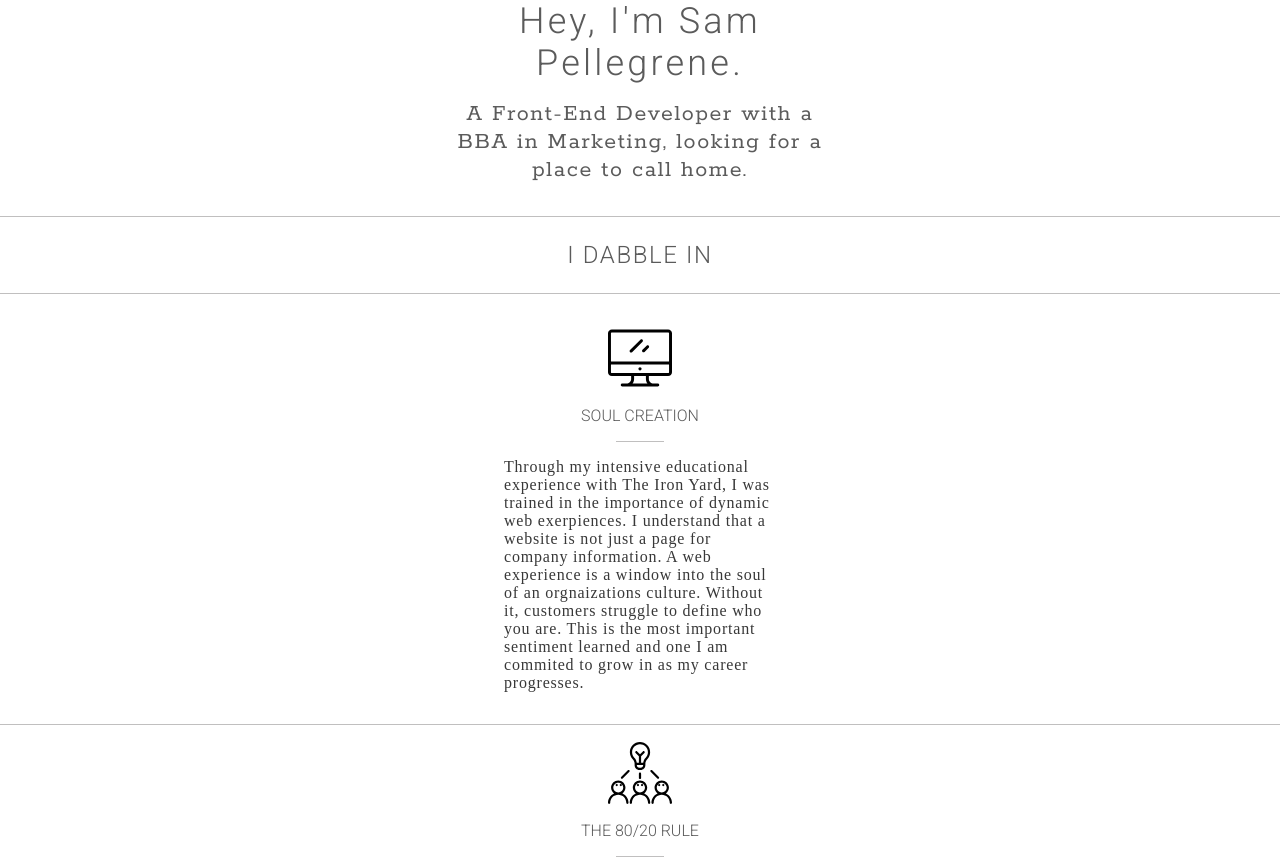
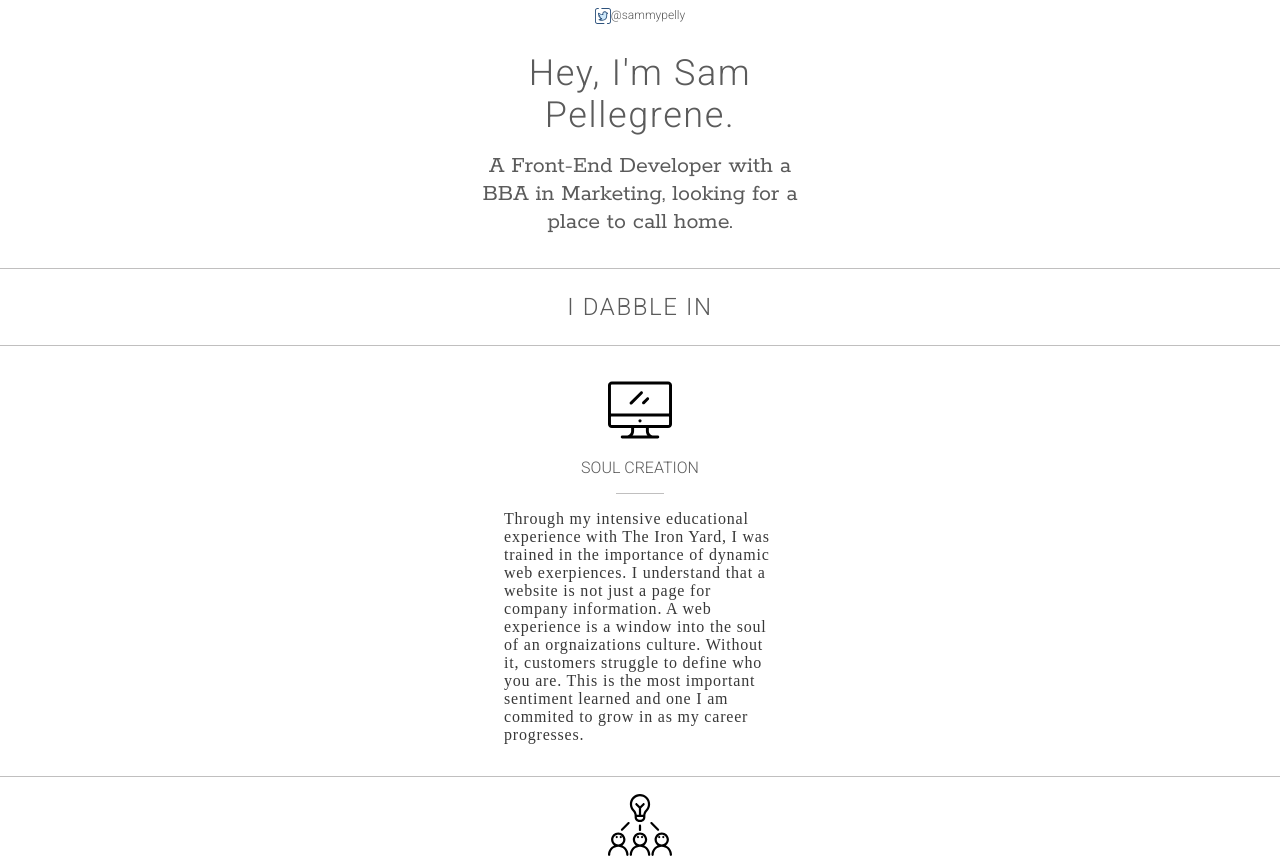
Before and after one commit to SPellegrene/SammyPelly, a website: page index.html in a window 1280 px wide. Shown: the top 860 px of the page. Drawn offline with Linux system fonts and the light colour scheme.

Commit message:
header edits

```diff
--- a/assets/index.css
+++ b/assets/index.css
@@ -2,6 +2,10 @@ body, html {
   box-sizing: border-box;
   margin: 0;
   padding: 0;
+}
+
+a {
+  text-decoration: none;
 }
 
 .main-container {
@@ -15,21 +19,26 @@ body, html {
   width: 100%;
   display: flex;
   justify-content: center;
+  margin-bottom: 1rem;
 }
 
 .twitter-logo {
-  height: 1.5rem;
-  width: 1.5rem;
+  height: 1rem;
+  width: 1rem;
   cursor: pointer;
-  margin: 0 auto;
+  margin-top:.5rem;
+  margin-bottom: .5rem;
 }
 
 .twitter-handle {
   font-family: 'Roboto',sans-serif;
   color: #5B5B5B;
-  font-size: 18px;
+  font-size: 12px;
   font-weight: lighter;
-  margin: 0 auto;
+  margin: 0;
+  margin-top:.5rem;
+  margin-bottom: .5rem;
+  cursor: pointer;
 }
 
 .first-section {
@@ -44,7 +53,7 @@ body, html {
   margin: 0 auto;
   color:#5B5B5B;
   font-size: 36px;
-  letter-spacing: .2rem;
+  letter-spacing: .1rem;
   font-weight: 300;
   font-family: 'Roboto',sans-serif;
 }
@@ -53,7 +62,6 @@ body, html {
   margin-top: 1rem;
   color:#5B5B5B;
   font-size: 24px;
-  letter-spacing: .1rem;
   font-weight: lighter;
   font-family: 'Rokkitt',serif;;
 }
@@ -61,6 +69,7 @@ body, html {
 .section-divider {
   display: flex;
   justify-content: center;
+  flex-direction: column;
   border-bottom: 1px solid #C0BFBF;
   border-top: 1px solid #C0BFBF;
   margin-bottom: 1rem;
--- a/index.html
+++ b/index.html
@@ -11,8 +11,8 @@
 <body>
 <div class="main-container">
   <div class="header">
-    <!-- <a href="https://www.linkedin.com/in/sam-pellegrene-0b872559"><img class="twitter-logo" src="assets/Images/twitter.svg"/></a>
-    <p class="twitter-handle">@sammypelly</p> -->
+    <a href="https://www.linkedin.com/in/sam-pellegrene-0b872559"><img class="twitter-logo" src="assets/Images/twitter.svg"/></a>
+    <a href="https://www.linkedin.com/in/sam-pellegrene-0b872559"><p class="twitter-handle">@sammypelly</p></a>
   </div>
   <div class="first-section">
     <h2 class="Sam-Pellegrene">Hey, I'm Sam<br>Pellegrene.</h2>
```
